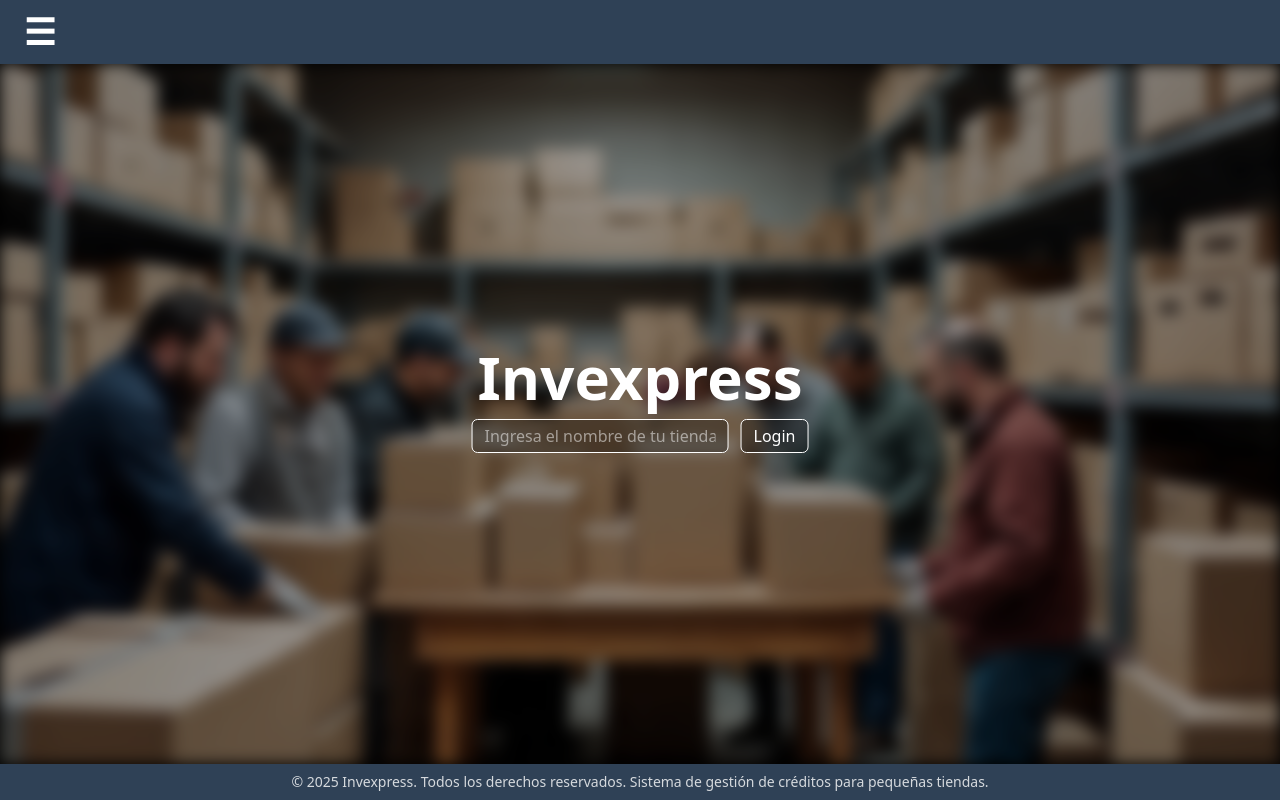
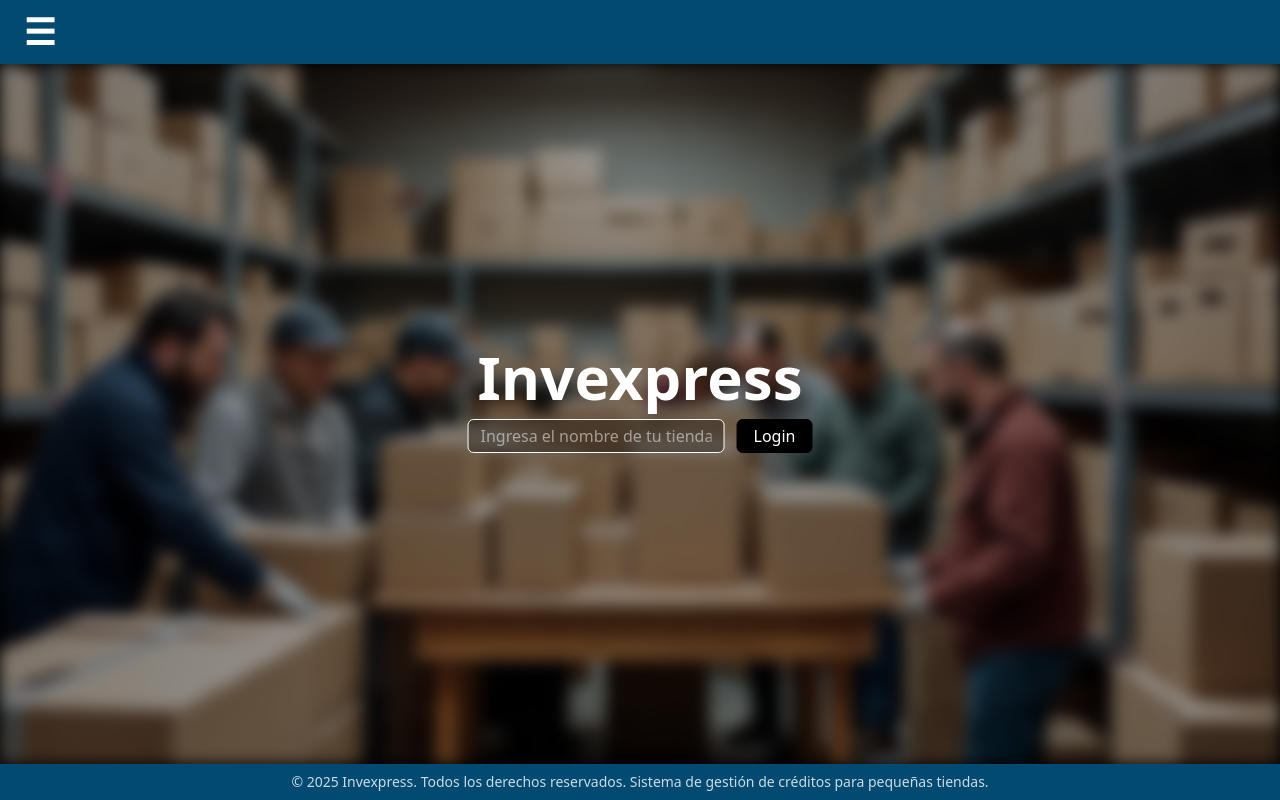
Before and after one commit to RDev00/konfia, a React (Vite) app: page / in a window 1280 px wide. Built offline with nearby package versions, Linux system fonts and the light colour scheme.

Commit message:
Visual Bugfix
- Arreglo de boton de exit en navbar (más centrado)
- Colores más vivos dentro del header y footer
- Boton de redireccion de login modificado (visualmente)

```diff
--- a/src/components/homepage-login.jsx
+++ b/src/components/homepage-login.jsx
@@ -15,10 +15,14 @@ function HomePageLogin() {
 
 	return (
 		<div className="fixed top-[50%] left-[50%] transform-[translate(-50%,-50%)] flex flex-col justify-center items-center gap-3">
+
 			<h2 className="text-6xl font-bold"> Invexpress </h2>
+
 			<div className="flex flex-col md:flex-row justify-center items-center gap-3">
+
 				<input placeholder="Ingresa el nombre de tu tienda" ref={storeInput} className="border border-white px-3 py-1 rounded-md bg-[rgba(0,0,0,0.3)] focus:outline-none focus:scale-105 duration-250 text-center w-full md:w-auto text-lg md:text-base" />
-				<button type="button" onClick={() => redirectToLogin()} className="border border-white px-3 py-1 rounded-md duration-250 cursor-pointer bg-[rgba(0,0,0,0.3)] hover:text-black hover:bg-[#F5EFEB] hover:scale-110 hover:bg-[#0000] focus:outline-none focus:text-black focus:bg-[#F5EFEB] focus:scale-110 focus:bg-[#0000] w-[80%] md:w-auto text-md"> Login </button>
+
+				<button type="button" onClick={() => redirectToLogin()} className="border border-black px-4 py-1 rounded-md duration-250 cursor-pointer bg-black hover:text-black hover:bg-[#F5EFEB] hover:border-[#F5EFEB] hover:scale-110 focus:outline-none focus:text-black focus:bg-[#F5EFEB] focus:border-[#F5EFEB] focus:scale-110 focus:bg-[#0000] w-[80%] md:w-auto text-md"> Login </button>
 			</div>
 		</div>
 	)
--- a/src/components/navSection.jsx
+++ b/src/components/navSection.jsx
@@ -6,7 +6,9 @@ function NavSection(props) {
   return (
     <section ref={props.ref} className="z-5 fixed flex justify-start items-center gap-4 flex-col bg-[#F5EFEB] text-black w-full md:w-auto md:max-w-[50dvw] py-[1rem] min-h-[100dvh] top-0 left-0 hidden">
 
-      <button onClick={props.function} className="absolute top-2 right-0 md:left-[110%] text-2xl font-bold bg-[rgba(255,255,255,0.5)] block aspect-square w-[2.5rem] rounded-full flex items-center justify-center cursor-pointer duration-250 hover:brightness-70"> × </button>
+      <button onClick={props.function} className="absolute top-2 right-0 md:left-[110%] text-2xl font-bold bg-[rgba(255,255,255,0.5)] block aspect-square w-[2.5rem] rounded-full flex items-center justify-center cursor-pointer duration-250 hover:brightness-70">
+        <p className="absolute top-[50%] left-[50%] transform-[translate(-50%,-55%)]"> × </p>
+      </button>
 
       <h2 className="text-black text-center text-xl font-bold"> Configuracion </h2>
       <ul className="list-none">
--- a/src/features/footer.jsx
+++ b/src/features/footer.jsx
@@ -1,6 +1,6 @@
 function Footer(){
 	return (
-		<footer className="bg-[#2f4156] px-[1rem] py-[0.5rem] text-sm text-center text-[rgba(255,255,255,0.8)] z-1">
+		<footer className="bg-sky-900 px-[1rem] py-[0.5rem] text-sm text-center text-[rgba(255,255,255,0.8)] z-1">
 			© 2025 Invexpress. Todos los derechos reservados. Sistema de gestión de créditos para pequeñas tiendas.
 		</footer>
 	)
--- a/src/features/header.jsx
+++ b/src/features/header.jsx
@@ -26,7 +26,7 @@ function Header(props) {
 }
 
   return (
-    <header className="bg-[#2f4156] px-[1rem] py-[0.5rem] z-2">
+    <header className="bg-sky-900 px-[1rem] py-[0.5rem] z-2">
       <NavButton function={() => openNav()} />
         <HomePageLogin />
       <NavSection ref={navSection} function={() => closeNav()} />
```
